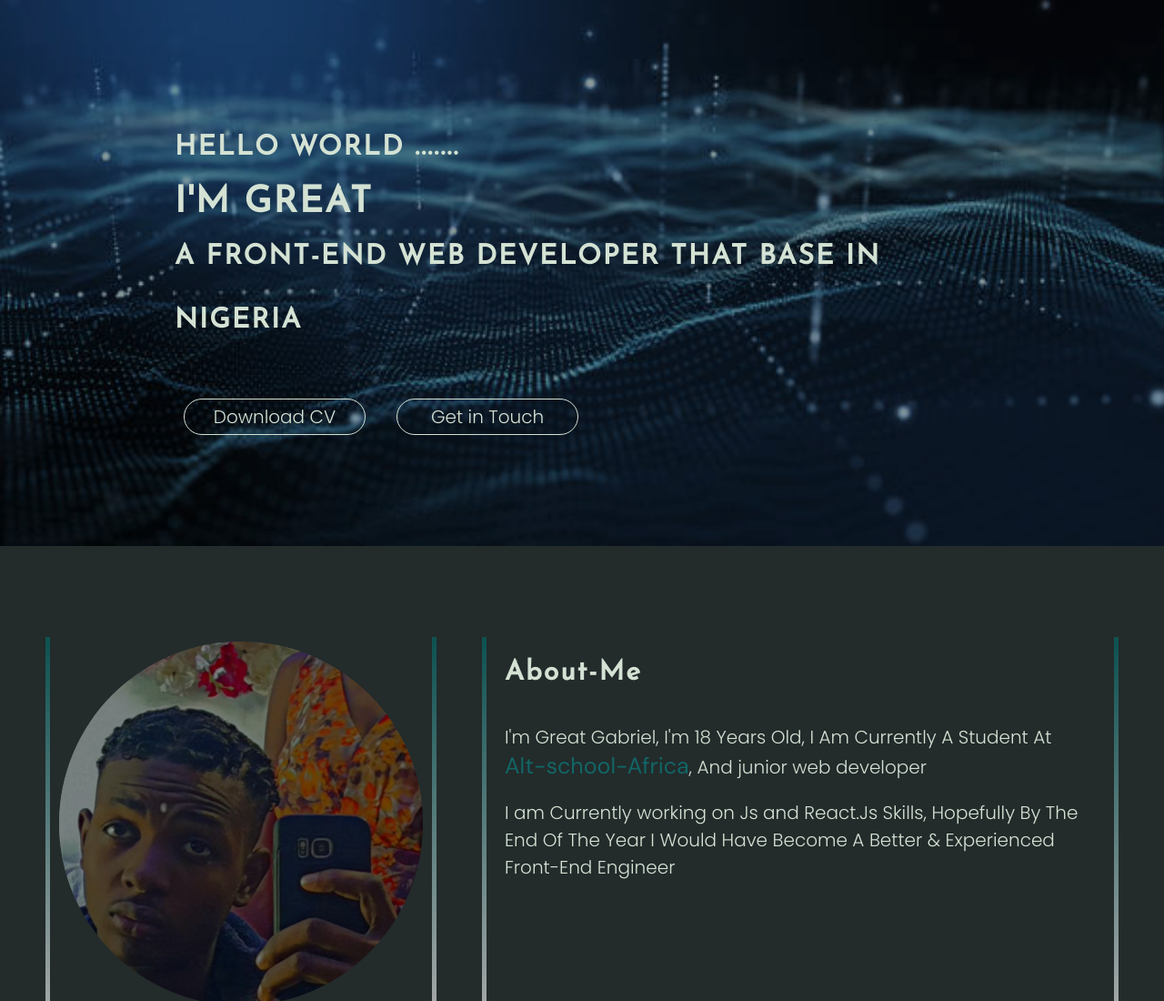
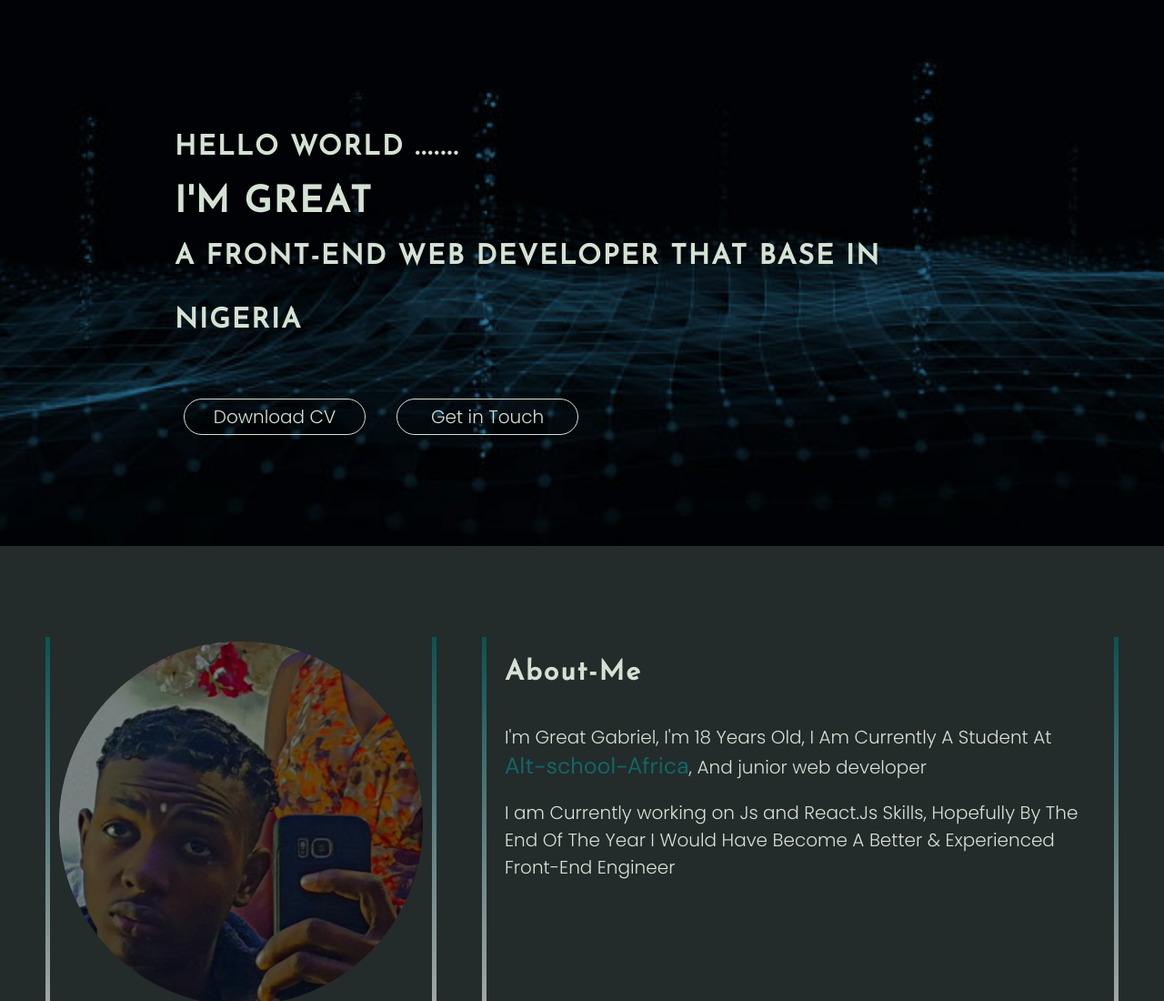
Before and after one commit to Creators247/Portfolio, a plain HTML site: page index.html in a window 1280 px wide. Shown: the top 1100 px of the page at 91% size. Drawn offline with Linux system fonts and the light colour scheme.

Commit message:
style.css

```diff
--- a/style.css
+++ b/style.css
@@ -44,7 +44,7 @@ a{
   font-family: var(--text1--);
 }
 .BG-col{
-  background-image: url(./istockphoto-1.jpg);
+  background-image: url(./istockphoto-6.jpg);
   max-width: 100%;
   height: 600px;
   background-position: left bottom;
```
